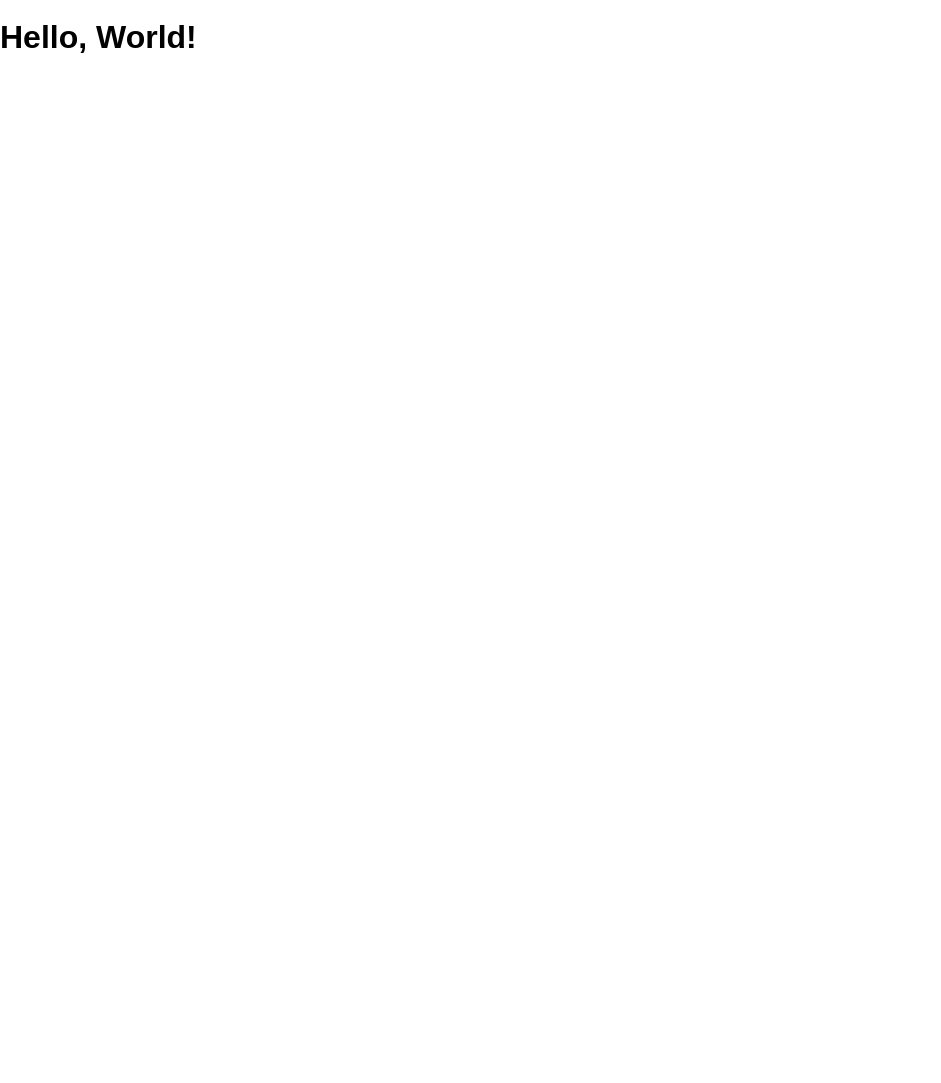
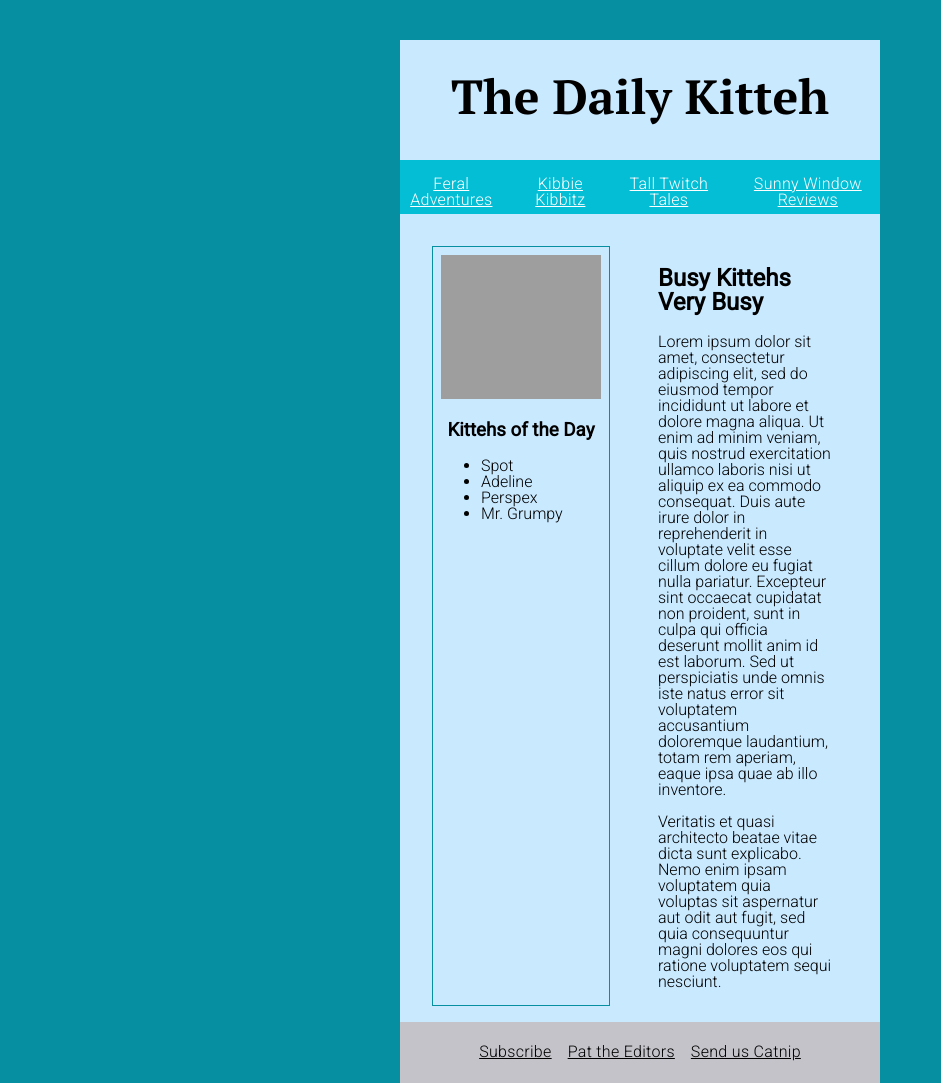
Before and after one commit to ColterLena/the-daily-kitteh-colter, a website: page public/index.html in a window 1280 px wide. Shown: the whole page, without its empty margins (0-941 px from the left). Before the commit the page ends 821 px from the top, so only its background shows below. Drawn offline with Linux system fonts and the light colour scheme; grey boxes are pictures that could not be loaded.

Commit message:
Done with Explorer Mode at Full Screen

```diff
--- a/public/index.html
+++ b/public/index.html
@@ -8,6 +8,62 @@
     <link rel="stylesheet" href="/screen.css" />
   </head>
   <body>
-    <h1 class="hello-world">Hello, World!</h1>
+    <section class="body-container">
+      <header>
+        <h1>The Daily Kitteh</h1>
+        <nav>
+          <ul>
+            <li><a href="#">Feral Adventures</a></li>
+            <li><a href="#">Kibbie Kibbitz</a></li>
+            <li><a href="#">Tall Twitch Tales</a></li>
+            <li><a href="#">Sunny Window Reviews</a></li>
+          </ul>
+        </nav>
+      </header>
+      <main>
+        <div class="main-container">
+          <section class="kittehs-of-the-day">
+            <img src="http://placekitten.com/640/480" alt="An Animal" />
+            <h3>Kittehs of the Day</h3>
+            <ul>
+              <li>Spot</li>
+              <li>Adeline</li>
+              <li>Perspex</li>
+              <li>Mr. Grumpy</li>
+            </ul>
+          </section>
+          <section>
+            <h2>Busy Kittehs Very Busy</h2>
+            <p>
+              Lorem ipsum dolor sit amet, consectetur adipiscing elit, sed do
+              eiusmod tempor incididunt ut labore et dolore magna aliqua. Ut
+              enim ad minim veniam, quis nostrud exercitation ullamco laboris
+              nisi ut aliquip ex ea commodo consequat. Duis aute irure dolor in
+              reprehenderit in voluptate velit esse cillum dolore eu fugiat
+              nulla pariatur. Excepteur sint occaecat cupidatat non proident,
+              sunt in culpa qui officia deserunt mollit anim id est laborum. Sed
+              ut perspiciatis unde omnis iste natus error sit voluptatem
+              accusantium doloremque laudantium, totam rem aperiam, eaque ipsa
+              quae ab illo inventore.
+            </p>
+            <p>
+              Veritatis et quasi architecto beatae vitae dicta sunt explicabo.
+              Nemo enim ipsam voluptatem quia voluptas sit aspernatur aut odit
+              aut fugit, sed quia consequuntur magni dolores eos qui ratione
+              voluptatem sequi nesciunt.
+            </p>
+          </section>
+        </div>
+      </main>
+      <footer>
+        <nav>
+          <ul>
+            <li><a href="#">Subscribe</a></li>
+            <li><a href="#">Pat the Editors</a></li>
+            <li><a href="#">Send us Catnip</a></li>
+          </ul>
+        </nav>
+      </footer>
+    </section>
   </body>
 </html>
--- a/public/screen.css
+++ b/public/screen.css
@@ -1,3 +1,5 @@
+@import url('https://fonts.googleapis.com/css2?family=PT+Serif:wght@700');
+@import url('https://fonts.googleapis.com/css2?family=Roboto:wght@300;400&display=swap');
 :root {
   font: 16px / 1 sans-serif;
 }
@@ -9,4 +11,91 @@ html {
 body {
   margin: 0;
   min-height: 100%;
+  background-color: #068fa1;
+  font-family: 'Roboto', sans-serif;
+  font-weight: 300;
 }
+
+.body-container {
+  background-color: #c9e9ff;
+  margin: 0rem 25rem 0rem 25rem;
+}
+
+header h1 {
+  text-align: center;
+  padding: 2rem 0rem 0rem 0rem;
+  font-family: 'PT Serif', serif;
+  font-size: 3rem;
+}
+
+header ul {
+  text-align: center;
+  display: flex;
+  justify-content: center;
+  letter-spacing: 0.02rem;
+  list-style: none;
+  background-color: #04bed6;
+  width: 100%;
+  height: 2.4rem;
+  padding: 1rem 0rem 0rem 0rem;
+}
+
+header a {
+  color: white;
+}
+
+header li + li {
+  margin-left: 1rem;
+}
+
+main {
+  padding: 0rem 1rem 0rem 1rem;
+}
+
+.main-container {
+  display: flex;
+  justify-content: space-between;
+}
+.kittehs-of-the-day {
+  border: solid;
+  border-width: 0.09rem;
+  border-color: #068fa1;
+  padding: 0.5rem;
+}
+.kittehs-of-the-day h3 {
+  text-align: center;
+}
+
+.kittehs-of-the-day ul {
+  text-align: left;
+}
+
+.kittehs-of-the-day img {
+  width: 10rem;
+  height: 9rem;
+}
+
+section {
+  margin: 1rem 2rem 1rem 1rem;
+}
+
+footer {
+  background: #c3c3c9;
+  padding: 0.4rem;
+}
+
+footer ul {
+  display: flex;
+  justify-content: center;
+  letter-spacing: 0.02rem;
+  padding: 0;
+  list-style: none;
+}
+
+footer a {
+  color: black;
+}
+
+footer li + li {
+  margin-left: 1rem;
+}
```
Also changed, not shown: package.json (+5 -3 lines), 1 other file.
